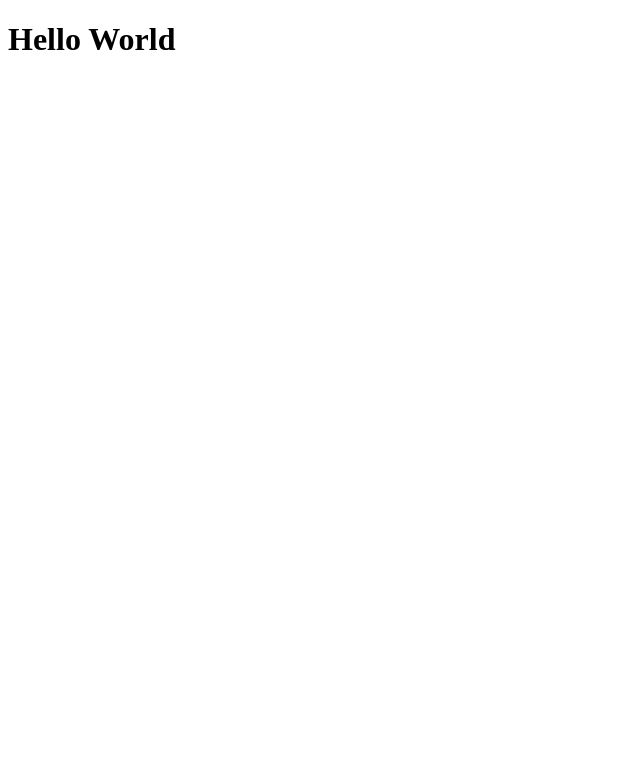
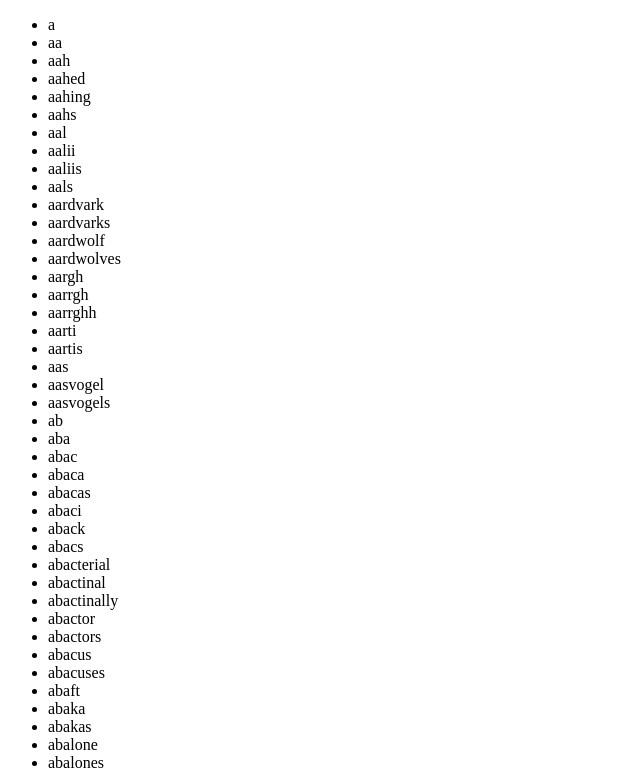
Before and after one commit to eringurley/words-redux, a React app: page / in a window 1280 px wide. Shown: the top 772 px of the page, without its empty margins (0-640 px from the left). Built offline with nearby package versions, Linux system fonts and the light colour scheme.

Commit message:
able to get a list of 1000 words in the browser

```diff
--- a/package.json
+++ b/package.json
@@ -27,6 +27,7 @@
   "dependencies": {
     "react": "^16.9.0",
     "react-dom": "^16.9.0",
+    "react-router-dom": "^5.0.1",
     "redux": "^4.0.4"
   },
   "devDependencies": {
--- a/src/components/App.js
+++ b/src/components/App.js
@@ -1,5 +1,15 @@
 import React from 'react';
+import { BrowserRouter as Router,
+  Route,
+  Switch
+} from  'react-router-dom';
+import TopWords from  '../../src/containers/words/TopWords';
 
 export default function App() {
-  return <h1>Hello World</h1>;
+  return (
+    <Router>
+      <Switch>
+        <Route path="/" component={TopWords}/>
+      </Switch>
+    </Router>);
 }
--- /dev/null
+++ b/src/containers/words/TopWords.js
@@ -0,0 +1,11 @@
+import { connect } from 'react-redux';
+import Words from '../../words/Words';
+import { getFirstWords } from '../../selectors/wordsSelectors';
+
+const mapStateToProps = state => ({
+  words: getFirstWords(state, 1000)
+});
+
+export default connect(
+  mapStateToProps
+)(Words);
--- a/src/reducers/wordsReducer.js
+++ b/src/reducers/wordsReducer.js
@@ -1,6 +1,8 @@
 import words from '../fixtures/words.json';
 
-const initialState = [...words];
+const initialState = {
+  dictionary: [...words]
+};
 
 export default function reducer(state = initialState, action) {
   switch(action.type) {
--- /dev/null
+++ b/src/selectors/wordsSelectors.js
@@ -0,0 +1,3 @@
+const getWords = state => state.words.dictionary;
+
+export const getFirstWords = (state, count) => getWords(state).slice(0, count);
--- a/src/store.js
+++ b/src/store.js
@@ -1,5 +1,5 @@
 import { createStore } from  'redux';
-import reducer from './reducers/wordsReducer';
+import reducer from './reducers';
 
 export default createStore(
   reducer,
--- /dev/null
+++ b/src/words/Words.js
@@ -0,0 +1,19 @@
+import React from 'react';
+import PropTypes from 'prop-types';
+
+export default function Words({ words }) {
+  const wordsList = words.map(word => (
+    <li key={word}>{word}</li>
+  ));
+
+  return (
+    <ul>
+      {wordsList}
+    </ul>
+  );
+
+}
+
+Words.propTypes = {
+  words: PropTypes.array.isRequired
+};
```
Also changed, not shown: 1 other file (tests, documents, lock files or other folders).
